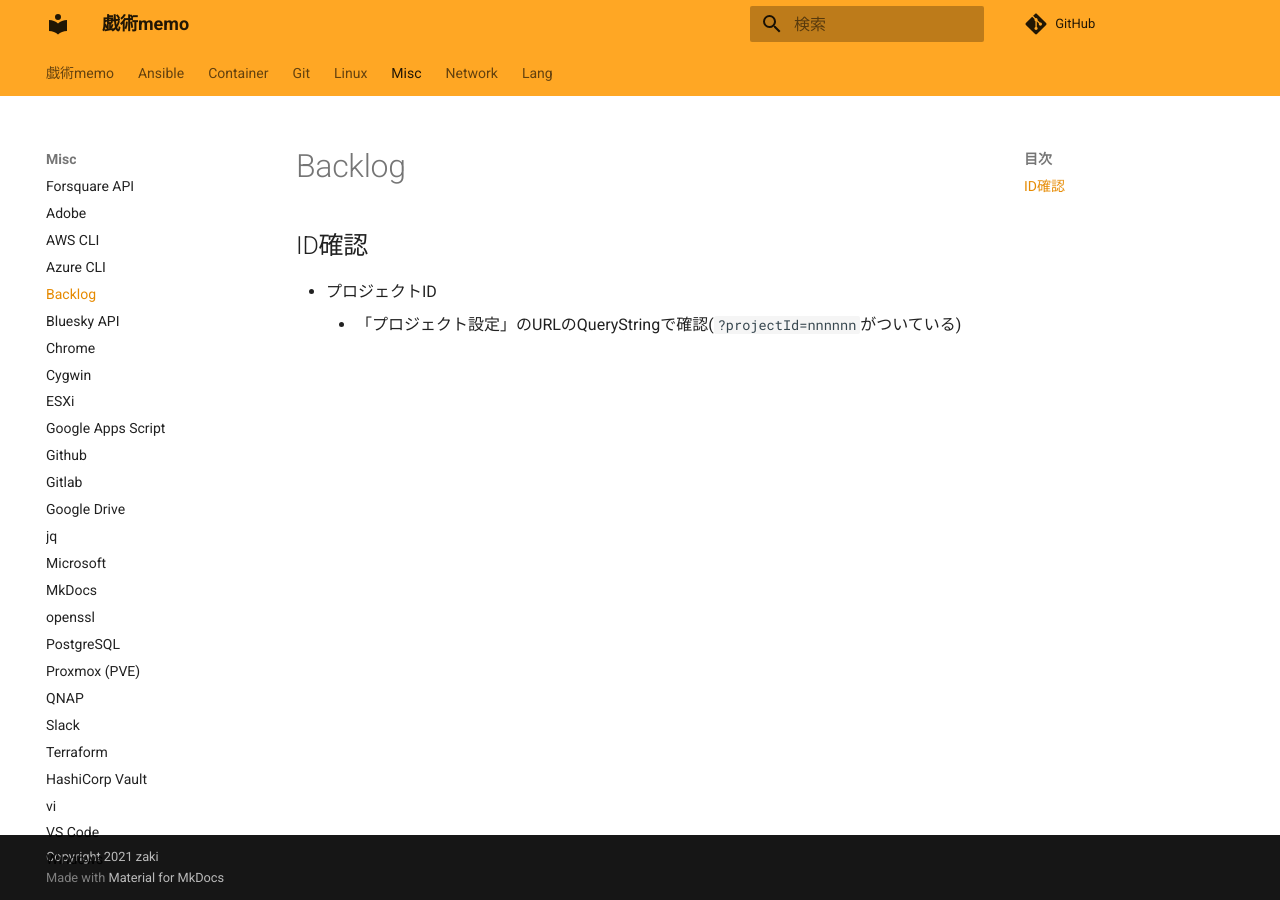
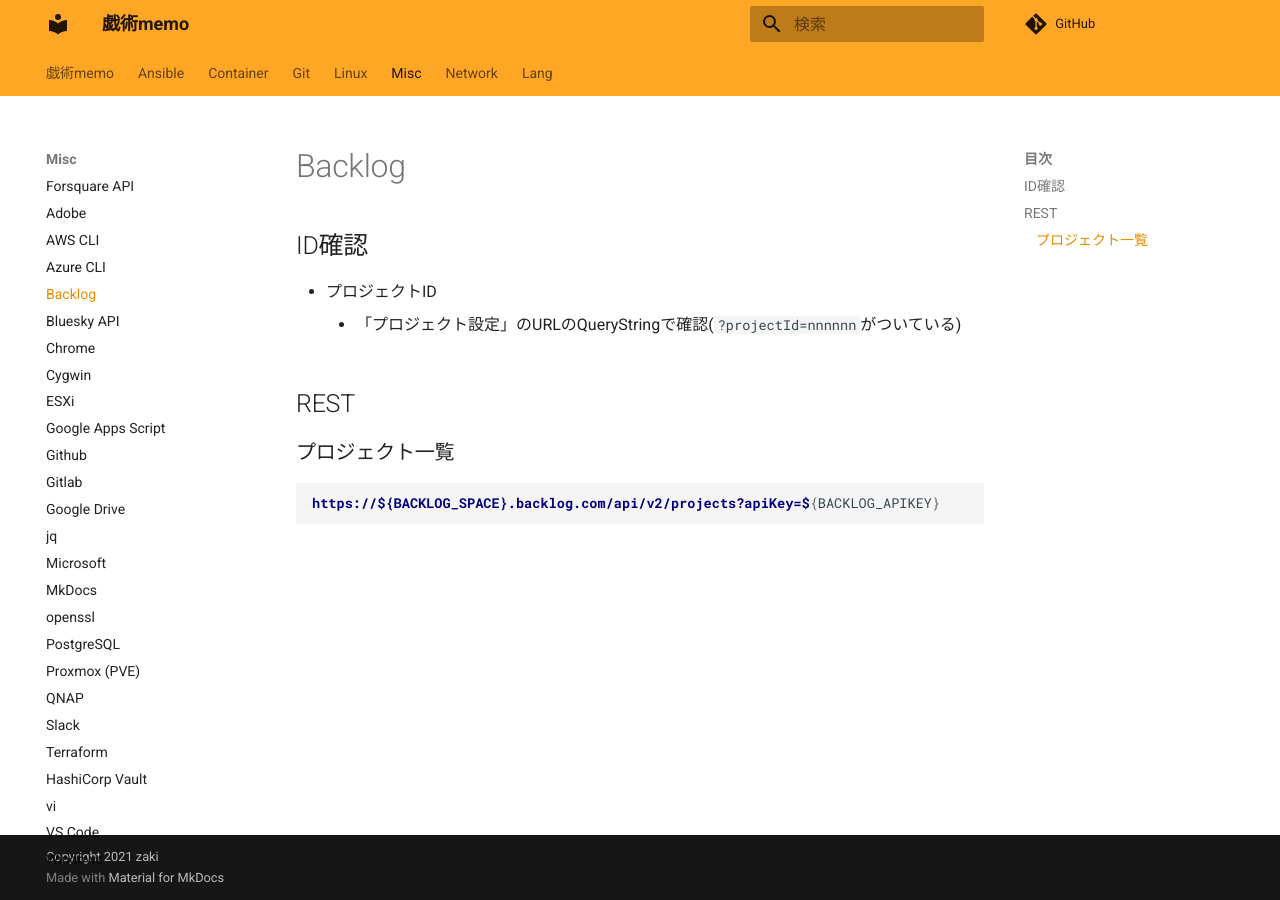
Before and after one commit to zaki-lknr/docs, an MkDocs documentation site: the page built from docs/Misc/backlog.md, in a window 1280 px wide. Built offline with MkDocs 1.6.1 and Material for MkDocs 9.7.7, drawn with Linux system fonts in a browser that asks for light colours; comment, search, counter and statistics services are not loaded.

Commit message:
add: misc/backlog: REST:プロジェクト一覧

````diff
--- a/docs/Misc/backlog.md
+++ b/docs/Misc/backlog.md
@@ -4,3 +4,11 @@
 
 - プロジェクトID
     - 「プロジェクト設定」のURLのQueryStringで確認(`?projectId=nnnnnn`がついている)
+
+## REST
+
+### プロジェクト一覧
+
+```console
+https://${BACKLOG_SPACE}.backlog.com/api/v2/projects?apiKey=${BACKLOG_APIKEY}
+```
````
